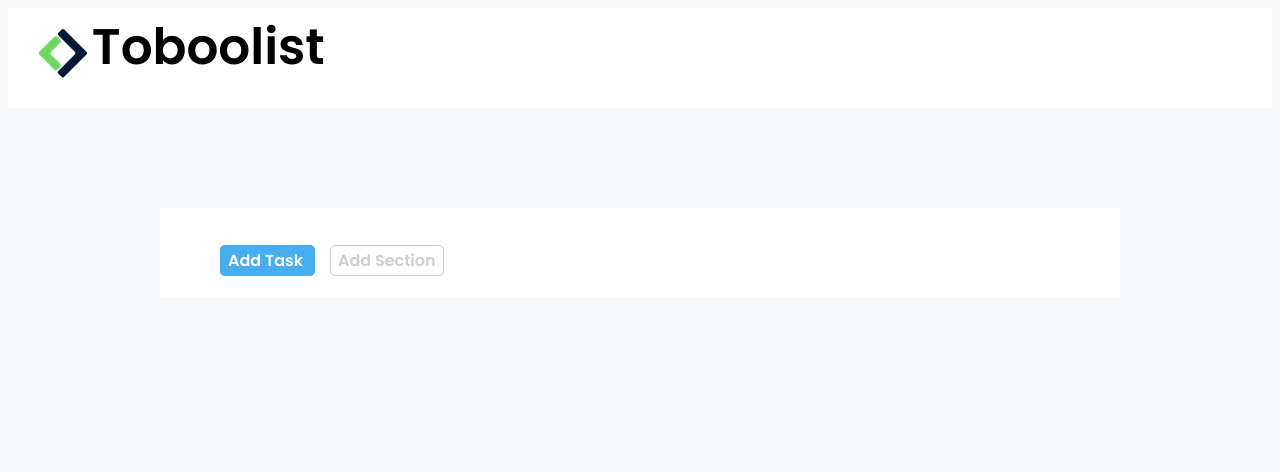
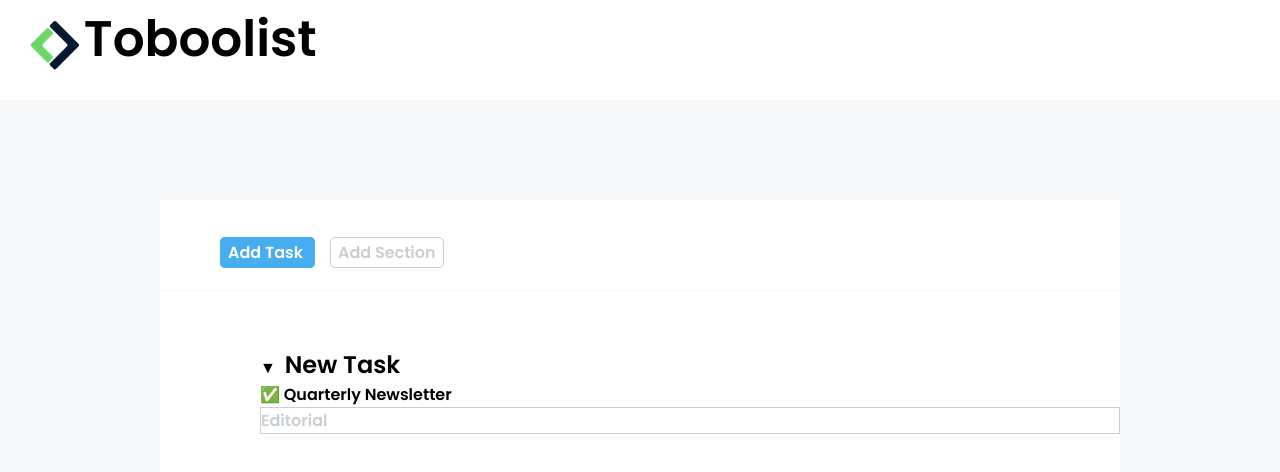
Before and after one commit to SimoCrash/html-css-toboolist, a plain HTML site: page index.html in a window 1280 px wide. Drawn offline with Linux system fonts and the light colour scheme.

Commit message:
inizio lista

```diff
--- a/css/style.css
+++ b/css/style.css
@@ -1,6 +1,9 @@
 body {
     font-family: 'Poppins', sans-serif;
     background-color: #F6F8F9;
+    margin: 0;
+    padding: 0;
+    box-sizing: border-box;
 }
 
 header {
@@ -50,3 +53,35 @@ h1 {
     border: 1px solid #CACFD4;
     color: #CACFD4;
 }
+
+main {
+    max-width: 900px;
+    padding-left: 60px;
+    padding-top: 40px;
+    height: 500px;
+    background-color: white;
+    margin-top: 1px;
+    margin-left: auto;
+    margin-right: auto;
+}
+
+h2 {
+    display: inline;
+    margin-left: 5px;
+}
+
+ul {
+    list-style-type: none;
+}
+
+p {
+    display: inline;
+}
+.main-button {
+    border: 1px solid #CACFD4;
+    color: #CACFD4;
+}
+
+
+
+/* &#10060; */
--- a/index.html
+++ b/index.html
@@ -29,7 +29,25 @@
     </section>
 
     <main>
-
+        <!-- <div class="contain">
+            <div>
+                <span>&#9660;</span>
+                <h2>New Task</h2>
+            </div>
+        </div> -->
+        <ul>
+            <li>
+                <span>&#9660;</span>
+                <h2>New Task</h2>
+                <div>
+                    &#9989;
+                    <p>Quarterly Newsletter</p>
+                    <div class="main-button">Editorial</div>
+                </div>
+            </li>
+            <li></li>
+            <li></li>
+        </ul>
     </main>
 </body>
 </html>
```
